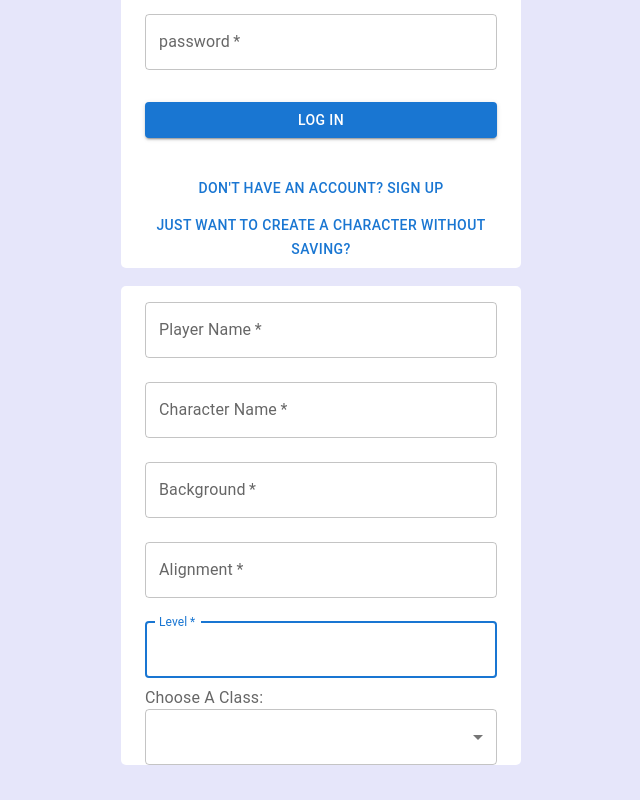
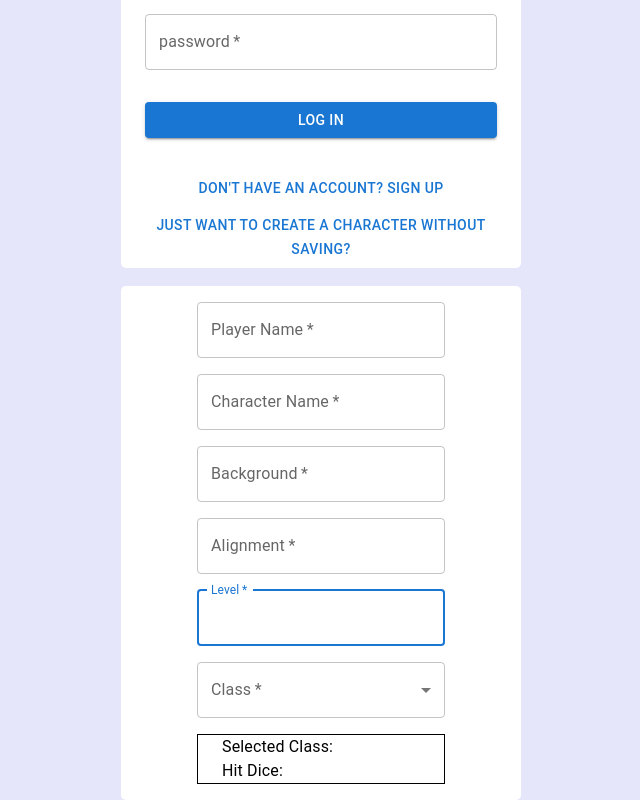
Before and after one commit to mcmcgowan/hero-smith, a React app: page / in a window 1280 px wide. Shown: the part 225-1025 px from the top of the page, without its empty margins (319-959 px from the left). Before the commit the page ends 990 px from the top, so only its background shows below. Built offline with nearby package versions, Linux system fonts and the light colour scheme.

Commit message:
graphql working to pull class info from DnD API, need to figure out which data I want to display and how to structure it

```diff
--- a/package.json
+++ b/package.json
@@ -46,11 +46,13 @@
     "webpack-dev-server": "^4.11.1"
   },
   "dependencies": {
+    "@apollo/client": "^3.7.1",
     "@emotion/react": "^11.10.5",
     "@emotion/styled": "^11.10.5",
     "@mui/icons-material": "^5.10.14",
     "@mui/material": "^5.10.14",
     "@reduxjs/toolkit": "^1.9.0",
+    "graphql": "^16.6.0",
     "path": "^0.12.7",
     "react": "^18.2.0",
     "react-dom": "^18.2.0",
--- a/src/client/components/BasicInfo.jsx
+++ b/src/client/components/BasicInfo.jsx
@@ -1,12 +1,55 @@
 import React, { useState } from 'react';
 import {TextField, Container, Typography, Box, Button, Select, MenuItem, InputLabel, FormControl} from '@mui/material';
+import { ApolloClient, InMemoryCache, gql } from '@apollo/client';
+import { border } from '@mui/system';
+
+const classes = ['Barbarian', 'Bard', 'Cleric', 'Druid', 'Fighter', 'Monk', 'Paladin', 'Ranger', 'Rogue', 'Sorcerer', 'Warlock', 'Wizard'];
+const races =[]
 
 const BasicInfo = () => {
     const [charClass, setCharClass] = useState('')
+    const [classInfo, setClassInfo] = useState({})
+    const [classLoading, setClassLoading] = useState(false)
+
+    const client = new ApolloClient({
+        uri: 'https://www.dnd5eapi.co/graphql',
+        cache: new InMemoryCache(),
+    });
+
+    const classMenu = []
+    classes.map(ele =>{
+        classMenu.push(<MenuItem key={ele} value={ele}>{ele}</MenuItem>)
+    })
+
     const handleClassChange = (event) => {
-        console.log(event.target.value)
-        setCharClass(event.target.value)
+        const className = event.target.value
+        console.log(className)
+        setClassLoading(true)
+        handleClassQuery(className)
+        setCharClass(className)
     }
+    const handleClassQuery = (className) => {
+        console.log(className)
+        client
+            .query({
+                query: gql`
+                query GetClasses {
+                    classes(name: "${className}") {
+                      name
+                      hit_die
+                    }
+                  }
+                `,
+            })
+            .then((result) => {
+                console.log(result.data.classes[0])
+                setClassInfo(result.data.classes[0])
+                setClassLoading(false)
+            });
+    }
+
+
+
     return(
         <Container sx={{
             display: 'flex',
@@ -16,9 +59,17 @@ const BasicInfo = () => {
             width: '400px',
             borderRadius: '5px',
         }}>
-            <Box component="form">
+            <Box
+                component="form"
+                sx={{
+                    display: 'flex',
+                    flexDirection: 'column',
+                    justifyContent: 'space-evenly',
+                    padding: '1em',
+                    gap: '1em'
+                }}
+            >
                 <TextField
-                    margin="normal"
                     required
                     fullWidth
                     id="playerName"
@@ -28,7 +79,6 @@ const BasicInfo = () => {
                     autoFocus
                 />
                 <TextField
-                    margin="normal"
                     required
                     fullWidth
                     id="characterName"
@@ -38,7 +88,6 @@ const BasicInfo = () => {
                     autoFocus
                 />
                 <TextField
-                    margin="normal"
                     required
                     fullWidth
                     id="background"
@@ -48,7 +97,6 @@ const BasicInfo = () => {
                     autoFocus
                 />
                 <TextField
-                    margin="normal"
                     required
                     fullWidth
                     id="alignment"
@@ -58,7 +106,6 @@ const BasicInfo = () => {
                     autoFocus
                 />
                 <TextField
-                    margin="normal"
                     required
                     fullWidth
                     id='level'
@@ -67,28 +114,33 @@ const BasicInfo = () => {
                     autoComplete='level'
                     autoFocus
                 />
-                <InputLabel id='charClassLabel'>Choose A Class:</InputLabel>
+                <FormControl>
+                    <InputLabel  required id='class-select-label'>Class</InputLabel>
                     <Select
                         fullWidth
-                    labelId='charClassLabel'
+                        labelId='class-select-label'
                         id='charClass'
                         value={charClass}
                         label='charClass'
                         onChange={handleClassChange}
                     >
-                    <MenuItem value='barbarian'>Barbarian</MenuItem>
-                    <MenuItem value='bard'>Bard</MenuItem>
-                    <MenuItem value='cleric'>Cleric</MenuItem>
-                    <MenuItem value='druid'>Druid</MenuItem>
-                    <MenuItem value='fighter'>Fighter</MenuItem>
-                    <MenuItem value='monk'>Monk</MenuItem>
-                    <MenuItem value='paladin'>Paladin</MenuItem>
-                    <MenuItem value='ranger'>Ranger</MenuItem>
-                    <MenuItem value='rogue'>Rogue</MenuItem>
-                    <MenuItem value='sorcerer'>Sorcerer</MenuItem>
-                    <MenuItem value='warlock'>Warlock</MenuItem>
-                    <MenuItem value='wizard'>Wizard</MenuItem>
+                        {classMenu}
                     </Select>
+                    <Container sx={{
+                        marginTop: '1em',
+                        border: 'solid',
+                        borderWidth: 1,
+                        borderColor: 'black'
+                        }}
+                    >
+                        {(classLoading) ? <Typography>Waiting on class info from API...</Typography> :
+                        <>
+                            <Typography>Selected Class: {classInfo.name}</Typography>
+                            <Typography>Hit Dice: {classInfo.hit_die}</Typography>
+                        </>}
+                    </Container>
+                </FormControl>
+
             </Box>
 
         </Container>
--- a/src/client/index.js
+++ b/src/client/index.js
@@ -4,13 +4,21 @@ import App from "./App.jsx"
 import "./styles/main.scss";
 import store from './store.js'
 import { Provider } from "react-redux";
+import { ApolloClient, InMemoryCache, ApolloProvider, gql } from '@apollo/client';
 
 const root = ReactDOM.createRoot(document.getElementById("root"));
+
+const client = new ApolloClient({
+  uri: 'https://www.dnd5eapi.co/graphql',
+  cache: new InMemoryCache(),
+});
 
 root.render(
   <React.StrictMode>
     <Provider store={store}>
-      <App />
+      <ApolloProvider client={client}>
+        <App />
+      </ApolloProvider>
     </Provider>
   </React.StrictMode>
 );
```
Also changed, not shown: 1 other file (tests, documents, lock files or other folders). Lines whose indentation alone changed are shown as unchanged.
